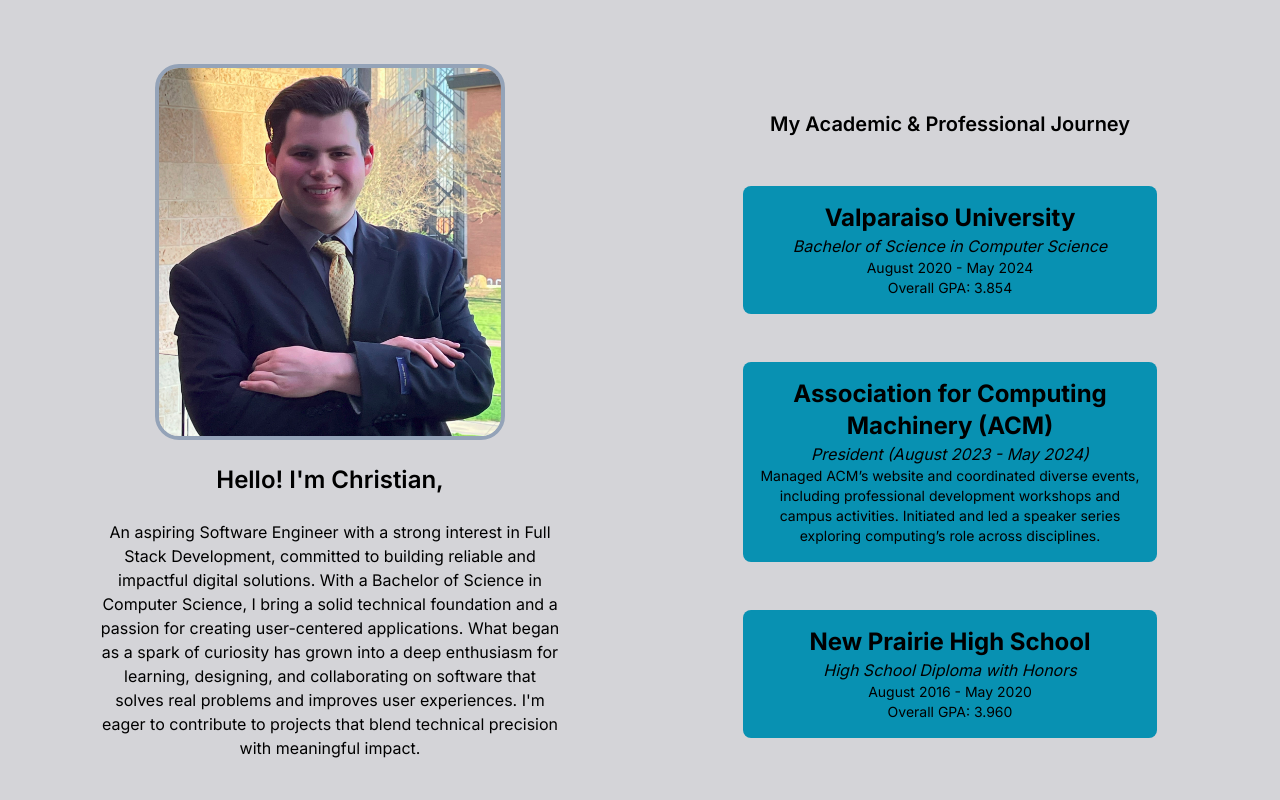
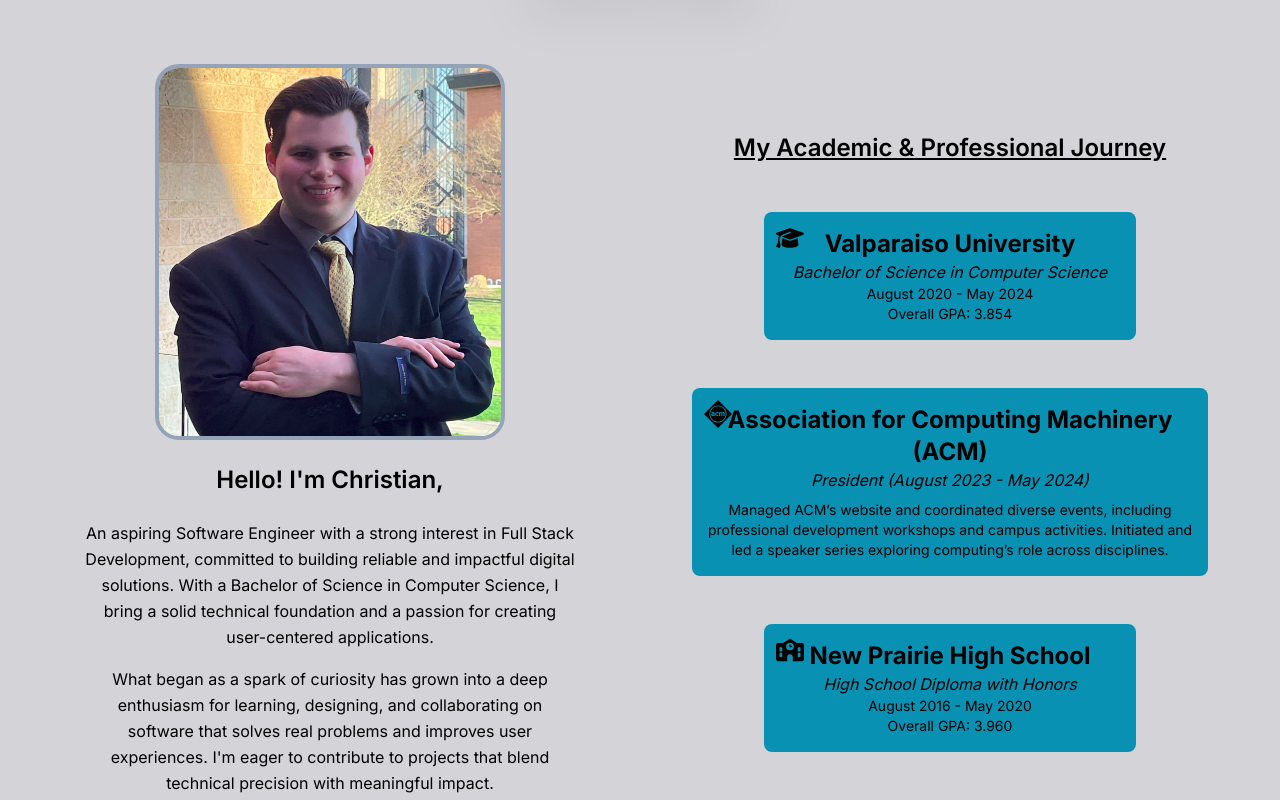
Before and after one commit to chrgarcia19/chrgarcia19.github.io, a Next.js app: page / in a window 1280 px wide. Shown: the part 960-1760 px from the top of the page. Built offline with nearby package versions, Linux system fonts and the light colour scheme.

Commit message:
Added more interactive elements and styling to the about page

```diff
--- a/src/app/about/page.tsx
+++ b/src/app/about/page.tsx
@@ -2,6 +2,8 @@
 import ItemBox from "@/components/ItemBox";
 import christianImage from "@/../public/ChristianGarciaPhoto.jpg";
 import Image from "next/image";
+import { FaGraduationCap, FaSchool } from "react-icons/fa6";
+import { SiAcm } from "react-icons/si";
 
 const AboutMe = () => {
   return (
@@ -10,7 +12,7 @@
         id="about"
         className="p-5 w-full 3xl:h-screen 3xl:place-content-center pt-14 bg-zinc-300 dark:bg-zinc-800"
       >
-        <h2 className="flex justify-center items-center font-bold text-5xl max-sm:text-3xl 3xl:text-6xl 4k:text-8xl p-10 text-blue-950 dark:text-blue-300">
+        <h2 className="flex justify-center items-center font-bold underline text-5xl max-sm:text-3xl 3xl:text-6xl 4k:text-8xl p-10 text-blue-950 dark:text-blue-300 drop-shadow-2xl">
           About Me
         </h2>
         <div className="flex max-lg:flex-col items-center justify-center">
@@ -31,12 +33,16 @@
                 Hello! I'm Christian,
               </p>
               <br />
-              <p className="pl-4 pr-4 max-md:pl-1 max-md:pr-1 max-sm:text-sm 3xl:text-xl 4k:text-3xl text-center">
+              <div className="space-y-4 leading-relaxed text-center hover:font-semibold hover:text-slate-800 dark:text-slate-200 transition-all duration-150">
+                <p>
                   An aspiring Software Engineer with a strong interest in Full
                 Stack Development, committed to building reliable and impactful
                 digital solutions. With a Bachelor of Science in Computer
                 Science, I bring a solid technical foundation and a passion for
-                creating user-centered applications. What began as a spark of
+                creating user-centered applications.
+                </p>
+                <p>
+                  What began as a spark of
                 curiosity has grown into a deep enthusiasm for learning,
                 designing, and collaborating on software that solves real
                 problems and improves user experiences. I'm eager to contribute
@@ -45,72 +51,62 @@
                 </p>
               </div>
             </div>
+          </div>
           <div className="flex flex-col w-1/2 max-lg:w-full items-center justify-center gap-y-12 max-lg:gap-y-4 4k:gap-y-16">
-            <div className="flex text-xl max-lg:text-lg 3xl:text-4xl 4k:text-6xl max-lg:font-bold font-semibold text-center">
+            <h3 className="flex text-2xl max-lg:text-lg 3xl:text-4xl 4k:text-6xl max-lg:font-bold font-semibold text-center underline">
               My Academic & Professional Journey
-            </div>
+            </h3>
             <ItemBox
               color={"bg-cyan-600 dark:bg-cyan-700"}
-              width={"w-4/6 max-sm:w-full 3xl:w-5/6"}
+              width={"w-3/5 max-sm:w-full 3xl:w-5/6"}
               boxType={"rounded-lg"}
               padding={"p-4 max-lg:p-2"}
-              other={"text-center"}
+              other={"relative text-center"}
               hoveredColor={"xl:shadow-slate-500"}
             >
-              <p className="font-bold text-2xl max-sm:text-xl 3xl:text-3xl 4k:text-5xl">
-                Valparaiso University
-              </p>
-              <p className="italic max-sm:text-sm 3xl:text-xl 4k:text-3xl">
-                Bachelor of Science in Computer Science
-              </p>
-              <p className="text-sm max-sm:text-xs 3xl:text-lg 4k:text-2xl">
-                August 2020 - May 2024
-              </p>
-              <p className="text-sm max-sm:text-xs 3xl:text-lg 4k:text-2xl">
-                Overall GPA: 3.854
-              </p>
+              <FaGraduationCap className="absolute top-3 left-3 w-7 h-7" />
+              <div className="flex flex-col items-center justify-center">
+                <p className="font-bold text-2xl max-sm:text-xl 3xl:text-3xl 4k:text-5xl">Valparaiso University</p>
+                <p className="italic max-sm:text-sm 3xl:text-xl 4k:text-3xl">Bachelor of Science in Computer Science</p>
+                <p className="text-sm max-sm:text-xs 3xl:text-lg 4k:text-2xl">August 2020 - May 2024</p>
+                <p className="text-sm max-sm:text-xs 3xl:text-lg 4k:text-2xl">Overall GPA: 3.854</p>
+              </div>
             </ItemBox>
             <ItemBox
               color={"bg-cyan-600 dark:bg-cyan-700"}
-              width={"w-4/6 max-sm:w-full 3xl:w-5/6"}
+              width={"w-5/6 max-sm:w-full 3xl:w-5/6"}
               boxType={"rounded-lg"}
               padding={"p-4 max-lg:p-2"}
-              other={"text-center"}
+              other={"relative text-center"}
               hoveredColor={"xl:shadow-slate-500"}
             >
-              <p className="font-bold text-2xl max-sm:text-xl 3xl:text-3xl 4k:text-5xl">
-                Association for Computing Machinery (ACM)
-              </p>
-              <p className="italic max-sm:text-sm 3xl:text-lg 4k:text-3xl">
-                President (August 2023 - May 2024)
-              </p>
-              <p className="text-sm max-sm:text-xs 3xl:text-base 4k:text-2xl">
+              <SiAcm className="absolute top-3 left-3 w-7 h-7" />
+              <div className="flex flex-col items-center justify-center">
+                <p className="font-bold text-2xl max-sm:text-xl 3xl:text-3xl 4k:text-5xl">Association for Computing Machinery (ACM)</p>
+                <p className="italic max-sm:text-sm 3xl:text-lg 4k:text-3xl">President (August 2023 - May 2024)</p>
+                <p className="text-sm max-sm:text-xs 3xl:text-base 4k:text-2xl pt-2">
                   Managed ACM’s website and coordinated diverse events, including
                   professional development workshops and campus activities.
                   Initiated and led a speaker series exploring computing’s role
                   across disciplines.
                 </p>
+              </div>
             </ItemBox>
             <ItemBox
               color={"bg-cyan-600 dark:bg-cyan-700"}
-              width={"w-4/6 max-sm:w-full 3xl:w-5/6"}
+              width={"w-3/5 max-sm:w-full 3xl:w-5/6"}
               boxType={"rounded-lg"}
               padding={"p-4 max-lg:p-2"}
-              other={"text-center"}
+              other={"relative text-center"}
               hoveredColor={"xl:shadow-slate-500"}
             >
-              <p className="font-bold text-2xl max-sm:text-xl 3xl:text-3xl 4k:text-5xl">
-                New Prairie High School
-              </p>
-              <p className="italic max-sm:text-sm 3xl:text-xl 4k:text-3xl">
-                High School Diploma with Honors
-              </p>
-              <p className="text-sm max-sm:text-xs 3xl:text-lg 4k:text-2xl">
-                August 2016 - May 2020
-              </p>
-              <p className="text-sm max-sm:text-xs 3xl:text-lg 4k:text-2xl">
-                Overall GPA: 3.960
-              </p>
+              <FaSchool className="absolute top-3 left-3 w-7 h-7" />
+              <div className="flex flex-col items-center justify-center">
+                <p className="font-bold text-2xl max-sm:text-xl 3xl:text-3xl 4k:text-5xl">New Prairie High School</p>
+                <p className="italic max-sm:text-sm 3xl:text-xl 4k:text-3xl">High School Diploma with Honors</p>
+                <p className="text-sm max-sm:text-xs 3xl:text-lg 4k:text-2xl">August 2016 - May 2020</p>
+                <p className="text-sm max-sm:text-xs 3xl:text-lg 4k:text-2xl">Overall GPA: 3.960</p>
+              </div>
             </ItemBox>
           </div>
         </div>
```
Lines whose indentation alone changed are shown as unchanged.
